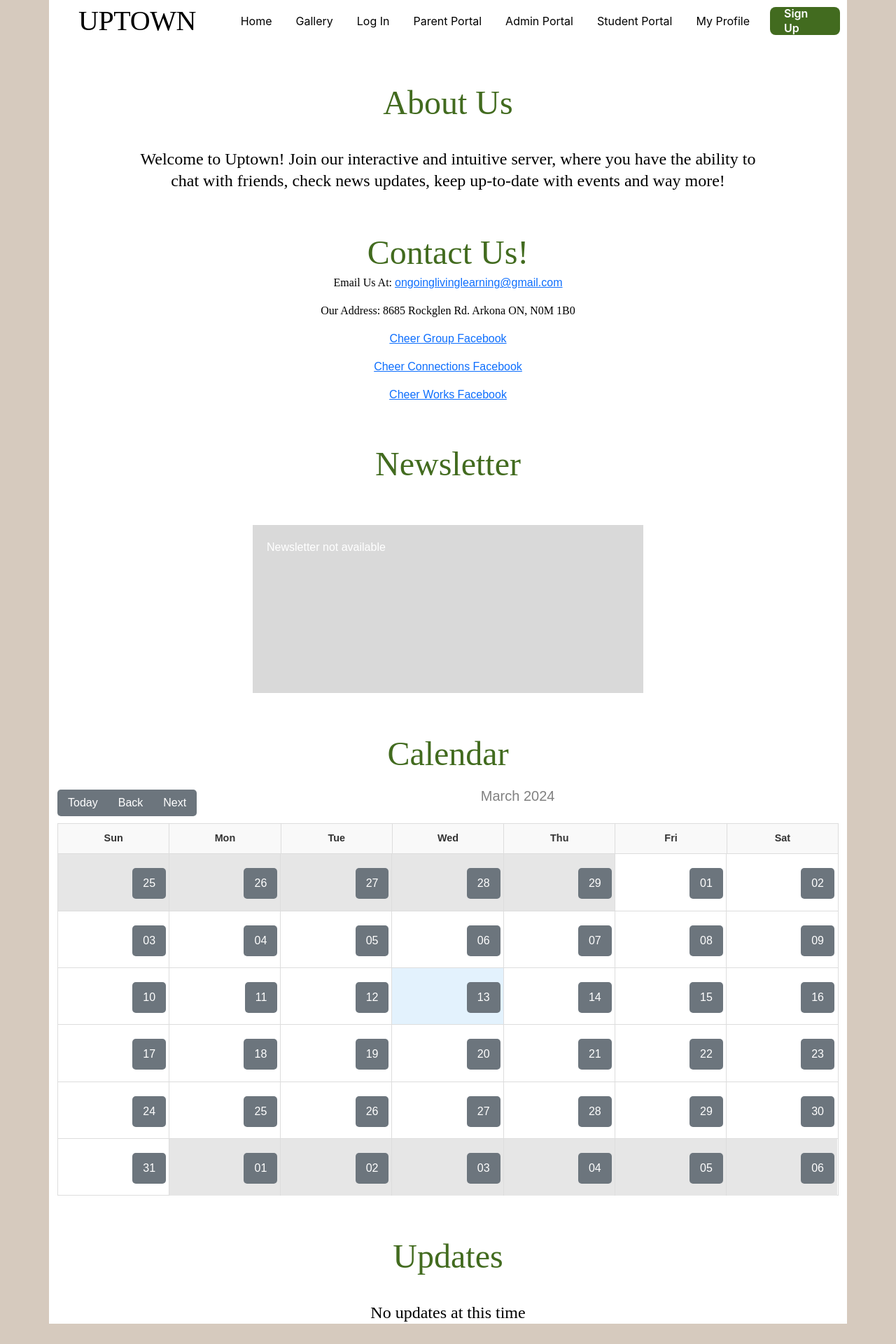
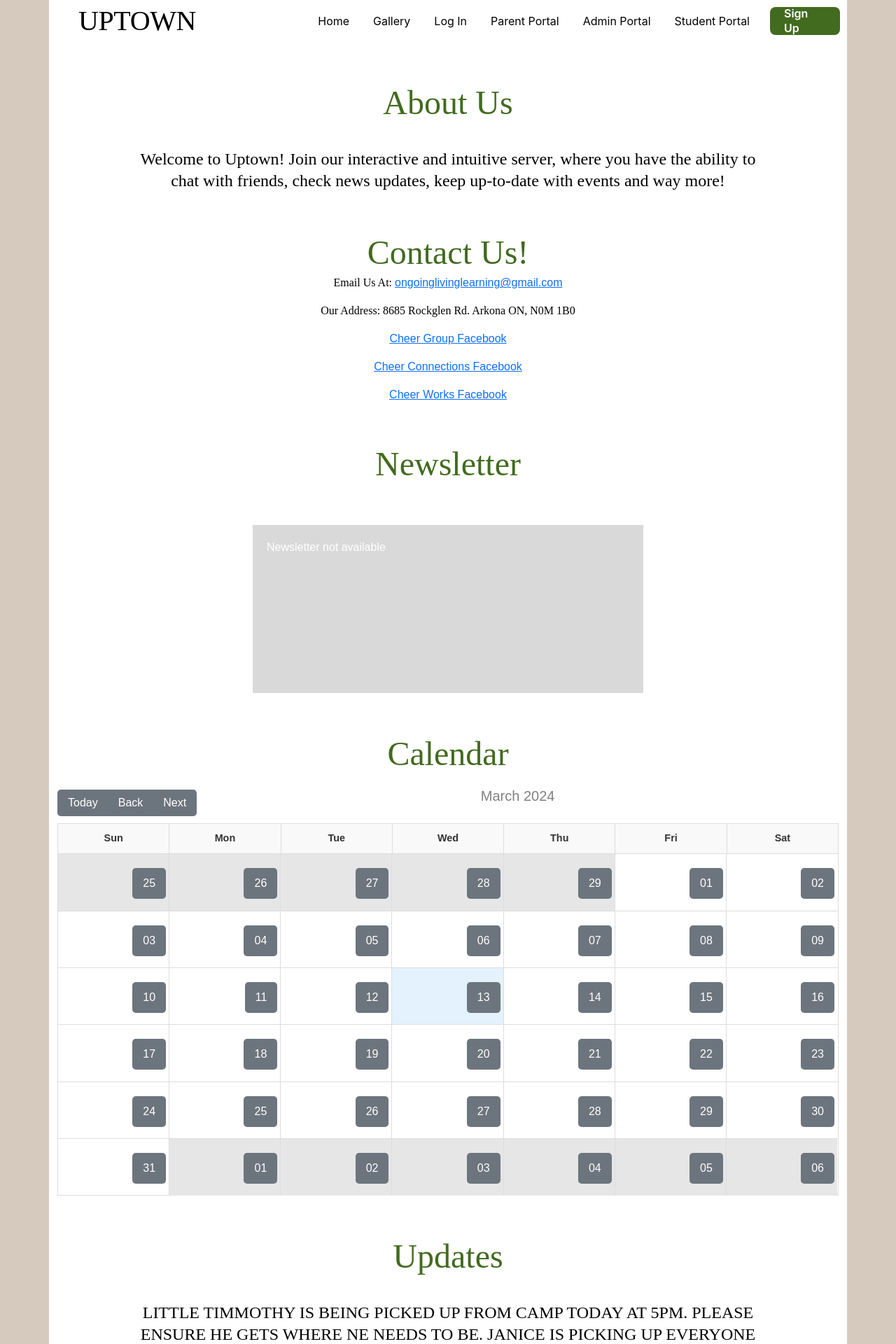
Before and after one commit to nmingora/Accessibility_WebApp, a React (Create React App) app in the folder client/udchat/: page / in a window 1280 px wide. Shown: the top 1920 px of the page at 70% size. Before the commit the page ends 1891 px from the top, so only its background shows below. Built offline with nearby package versions, Linux system fonts and the light colour scheme; no server answers.

Commit message:
removed my profile

```diff
--- a/client/udchat/src/Components/Home.js
+++ b/client/udchat/src/Components/Home.js
@@ -82,7 +82,11 @@ function Home() {
         </div>
 
         <div className="section-title">Updates</div>
-        <div className="section-content">No updates at this time</div>
+        <div className="section-content">
+          LITTLE TIMMOTHY IS BEING PICKED UP FROM CAMP TODAY AT 5PM. PLEASE ENSURE HE GETS WHERE NE NEEDS TO BE.
+
+          JANICE IS PICKING UP EVERYONE UP FOR THE POTLOCK AGAIN TODAY.
+        </div>
       </div>
         </Layout>
       );
--- a/client/udchat/src/Components/Layout.js
+++ b/client/udchat/src/Components/Layout.js
@@ -35,7 +35,7 @@ function Layout({ children }) {
           <a href="#" onClick={navigateParentPortal}>Parent Portal</a>
           <a href="#" onClick={navigateAdminPortal}>Admin Portal</a>
           <a href="#" onClick={navigateStudentPortal}>Student Portal</a>
-          <a href="#" onClick={navigateMyProfile}>My Profile</a>
+
         </div>
 
         {/* Sign Up Button */}
```
